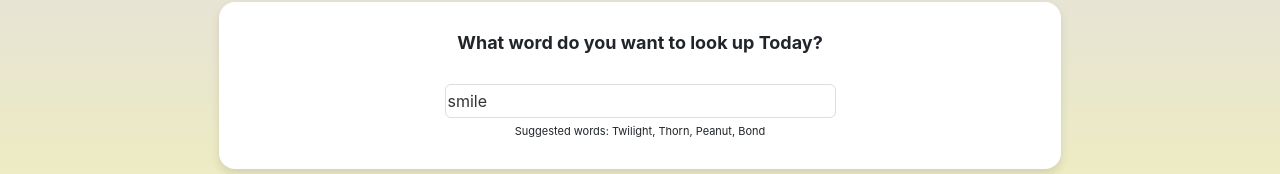
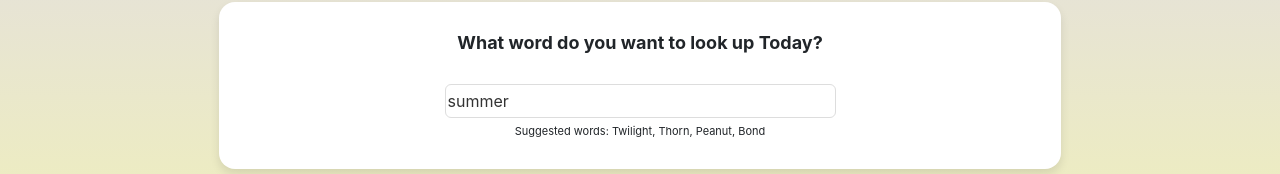
Before and after one commit to Winniee356/Dictionary-react, a React (Create React App) app: page / in a window 1280 px wide. Shown: the part 306-480 px from the top of the page. Built offline with nearby package versions, Linux system fonts and the light colour scheme; no server answers; the HTML template or start-up script is replaced by a standard one.

Commit message:
Photo intergration

```diff
--- a/src/App.js
+++ b/src/App.js
@@ -11,7 +11,7 @@ function App() {
         <h1>Dictionary</h1>
       </header>
         <main>
-          <Dictionary defaultKeyword="smile"/>
+          <Dictionary defaultKeyword="summer"/>
         </main>
       <footer className='App-footer'>
         <small>
--- a/src/Photos.js
+++ b/src/Photos.js
@@ -3,7 +3,13 @@ import React from "react";
 export default function Photos(props) {
     console.log(props.photos);
     if (props.photos) {
-        return "hello from photos";
+        return (
+            <section className="Photos" >
+                {props.photos.map(function(photo, index) {
+                    return <img src={photo.src.landscape} key={index} />;
+                    })}
+            </section>
+        );
     } else {
         return null;
     }
```
